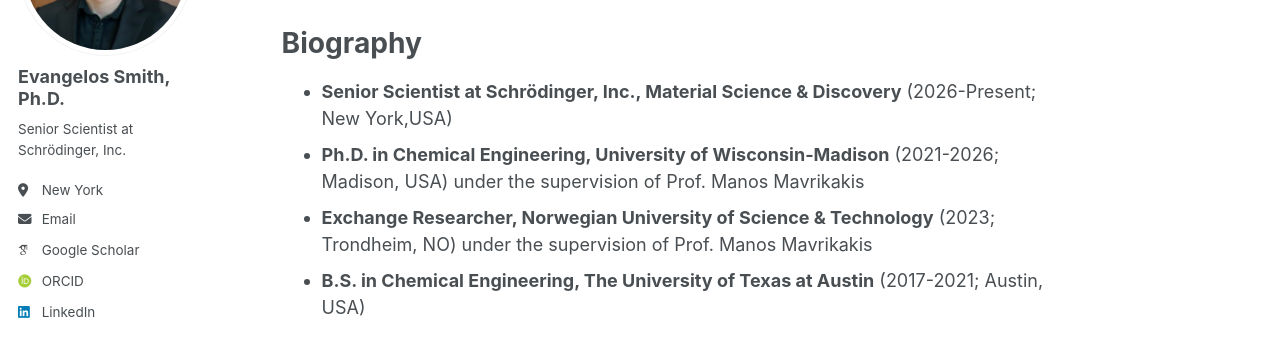
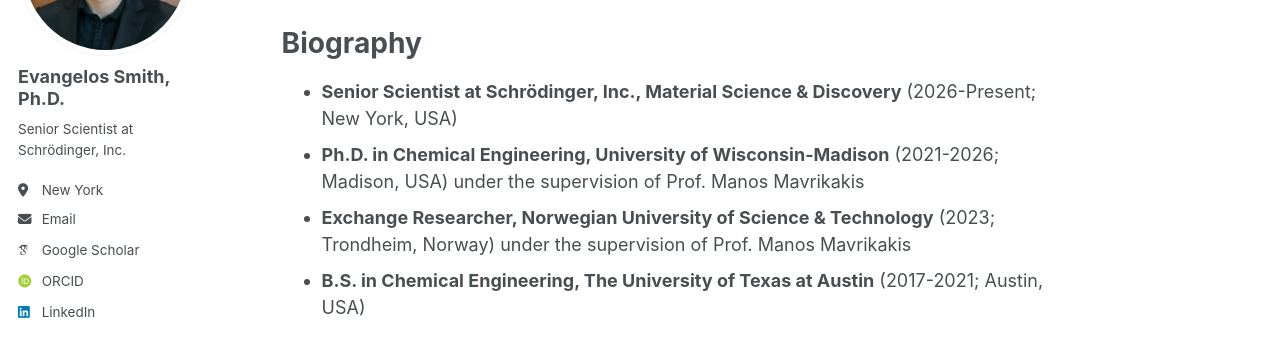
Before and after one commit to evangelossmith/evangelossmith.github.io, a Jekyll site: the page built from _pages/about.md, in a window 1280 px wide and 984 px high. Shown: the part 221-563 px from the top of the window. Built offline with Jekyll 4.4.1, drawn with Linux system fonts in a browser that asks for light colours; some web fonts are replaced; a script bundle is joined from its source files by our own code; library files that are not in the unit come from our copies.

Commit message:
Update about.md

```diff
--- a/_pages/about.md
+++ b/_pages/about.md
@@ -11,9 +11,9 @@ Researcher with five years of combined computational and experimental experience
 
 Biography
 ======
-- **Senior Scientist at Schrödinger, Inc., Material Science & Discovery** (2026-Present; New York,USA)
+- **Senior Scientist at Schrödinger, Inc., Material Science & Discovery** (2026-Present; New York, USA)
 - **Ph.D. in Chemical Engineering, University of Wisconsin-Madison** (2021-2026; Madison, USA) under the supervision of Prof. Manos Mavrikakis
-- **Exchange Researcher, Norwegian University of Science & Technology** (2023; Trondheim, NO) under the supervision of Prof. Manos Mavrikakis
+- **Exchange Researcher, Norwegian University of Science & Technology** (2023; Trondheim, Norway) under the supervision of Prof. Manos Mavrikakis
 - **B.S. in Chemical Engineering, The University of Texas at Austin** (2017-2021; Austin, USA)
 
 Research Interests
```
